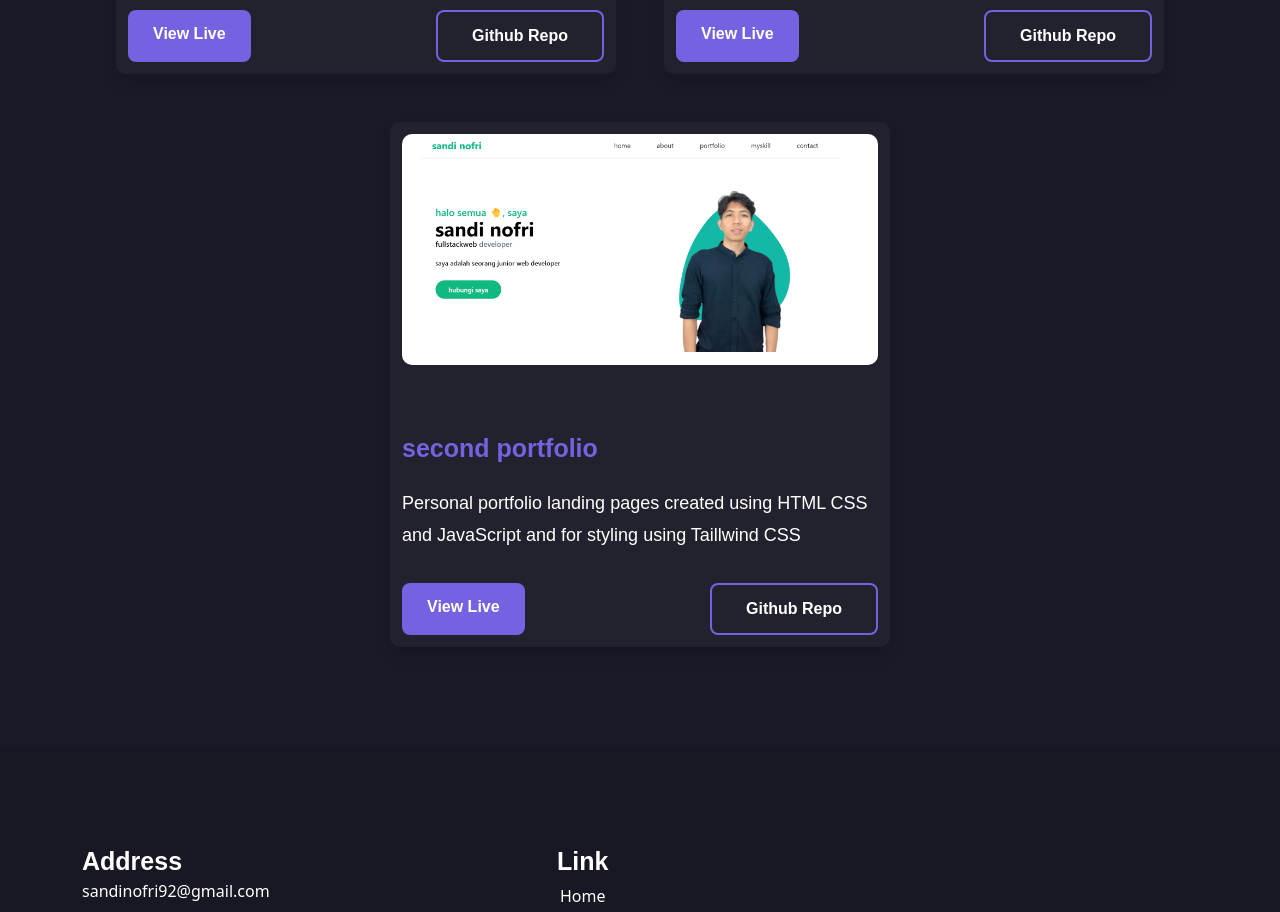
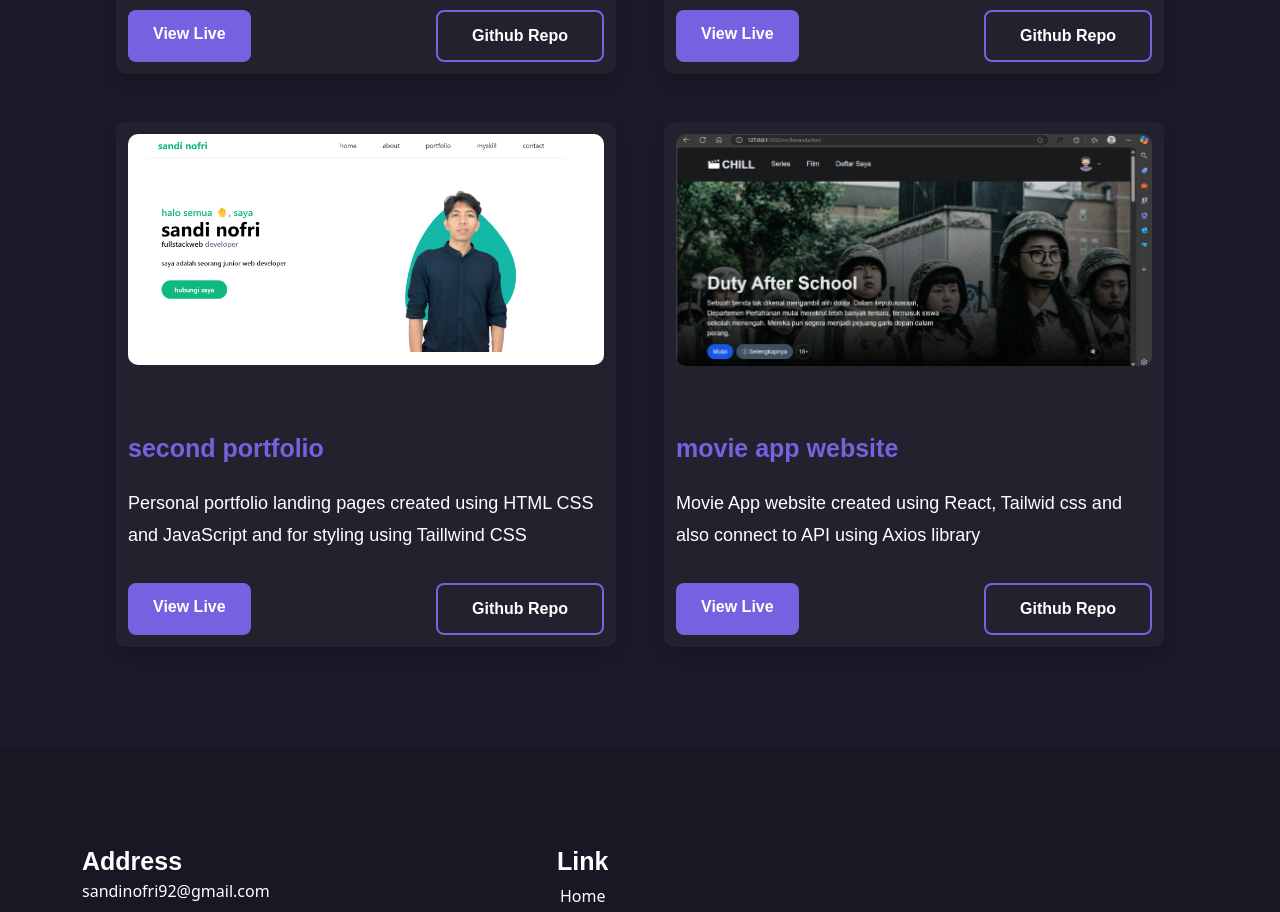
Before and after one commit to sandinofri/my-portfolio, a React (Vite) app: page /project in a window 1280 px wide. Shown: the part 1280-2192 px from the top of the page. Built offline with nearby package versions, Linux system fonts and the light colour scheme.

Commit message:
add new project

```diff
--- a/src/data/index.js
+++ b/src/data/index.js
@@ -9,15 +9,16 @@ import javascript from "../assets/image/javascript.png";
 import react from "../assets/image/react.png";
 import java from "../assets/image/java.png";
 import bootstrap from "../assets/image/bootstrap.png";
+import movie from "../assets/image/movie-app.png";
 
 export const newProject = [
   {
     id: 1,
-    image: bcr,
-    tittle: "car rental website",
-    desc: "Car rental website created using React and also connect to API using Axios library, this website is in the process of development",
-    live:"https://sandinofri.github.io/23001028_14_San_bcr_gold/",
-    repo:"https://github.com/Richie-Z/23001028_14_GROUP3_Binar-Car-Rental_Platinum"
+    image: movie,
+    tittle: "movie app website",
+    desc: "Movie  App website created using React, Tailwid css and also connect to API using Axios library",
+    live:"https://mission1-fe-advance.vercel.app/",
+    repo:"https://github.com/sandinofri/mission1FE-advance"
   },
   {
     id: 2,
@@ -69,6 +70,14 @@ export const project = [
     desc: "Personal portfolio landing pages created using HTML CSS and JavaScript and for styling using Taillwind CSS",
     live:"https://sandinofri.github.io/portfolio/",
     repo:"https://github.com/sandinofri/portfolio"
+  },
+   {
+    id: 6,
+    image: movie,
+    tittle: "movie app website",
+    desc: "Movie  App website created using React, Tailwid css and also connect to API using Axios library",
+    live:"https://mission1-fe-advance.vercel.app/",
+    repo:"https://github.com/sandinofri/mission1FE-advance"
   },
 ];
 
```
Also changed, not shown: src/assets/image/movie-app.png (added).
